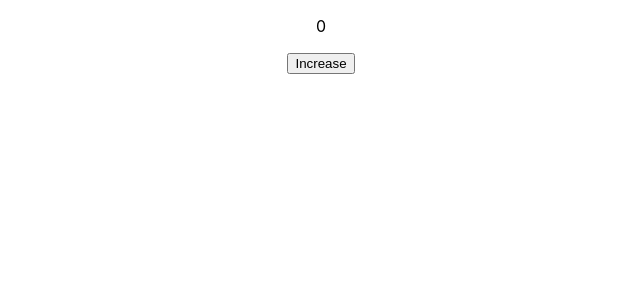
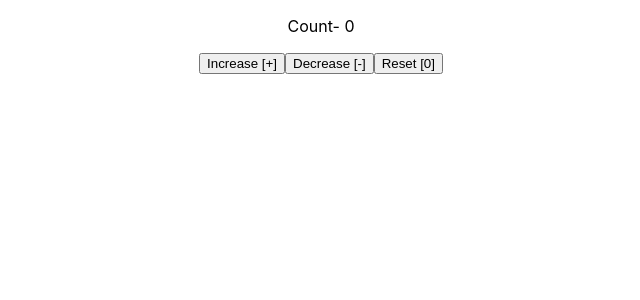
Before and after one commit to islamMaruf/LearnReactHook, a React (Create React App) app: page / in a window 1280 px wide. Shown: the top 300 px of the page, without its empty margins (319-959 px from the left). Built offline with nearby package versions, Linux system fonts and the light colour scheme.

Commit message:
use state hook with previous state

```diff
--- a/src/App.js
+++ b/src/App.js
@@ -2,11 +2,15 @@ import React from 'react';
 import logo from './logo.svg';
 import './App.css';
 import HookCounter from "./component/use_state/HookCounter";
+import HookCounterTwo from "./component/use_state_hook_with_prev_state/HookCounterTwo";
 
 function App() {
   return (
     <div className="App">
-      <HookCounter/>
+      {/*  lesson 01*/}
+      {/*<HookCounter/>*/}
+      {/*lesson 02*/}
+    <HookCounterTwo/>
     </div>
   );
 }
--- /dev/null
+++ b/src/component/use_state_hook_with_prev_state/HookCounterTwo.js
@@ -0,0 +1,34 @@
+import React, {useState} from 'react';
+
+function HookCounterTwo() {
+    const initialCount = 0;
+    const [count, setCount] = useState(initialCount);
+
+    function incrementCount() {
+        setCount(prevState => {
+            return prevState + 1;
+        })
+    }
+
+    function decrementCount() {
+        setCount(prevState => {
+            return prevState - 1;
+        })
+    }
+
+    function reset() {
+        setCount(initialCount)
+    }
+
+    return (
+        <div>
+            <p>Count- {count}</p>
+            <button onClick={incrementCount}>Increase [+]</button>
+            <button onClick={decrementCount}>Decrease [-]</button>
+            <button onClick={reset}>Reset [0]</button>
+        </div>
+    )
+
+}
+
+export default HookCounterTwo;
```
